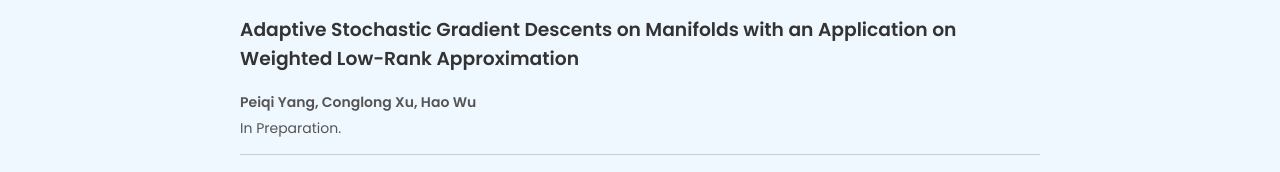
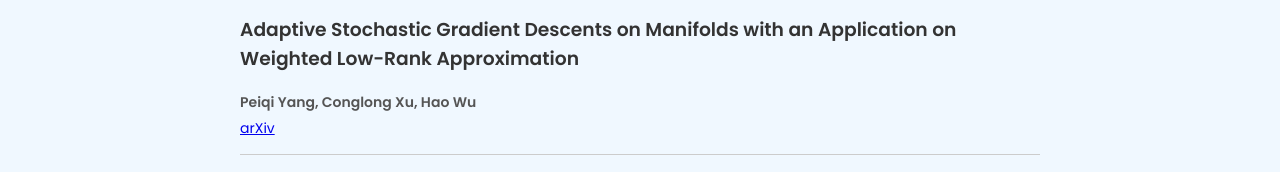
Before and after one commit to pqyang9/pqyang9.github.io, a plain HTML site: page index.html in a window 1280 px wide. Shown: the part 1637-1809 px from the top of the page. Drawn offline with Linux system fonts and the light colour scheme; a web font is replaced by a local one.

Commit message:
Update index.html

```diff
--- a/index.html
+++ b/index.html
@@ -48,7 +48,7 @@
             <div class="paper">
                 <h3>Adaptive Stochastic Gradient Descents on Manifolds with an Application on Weighted Low-Rank Approximation</h3>
                 <p><strong>Peiqi Yang, Conglong Xu, Hao Wu</strong></p>
-                <p>In Preparation.</p>
+                <p><a href="https://arxiv.org/abs/2503.11833" target="_blank">arXiv</a></p>
             </div>
 
             <div class="paper">
```
